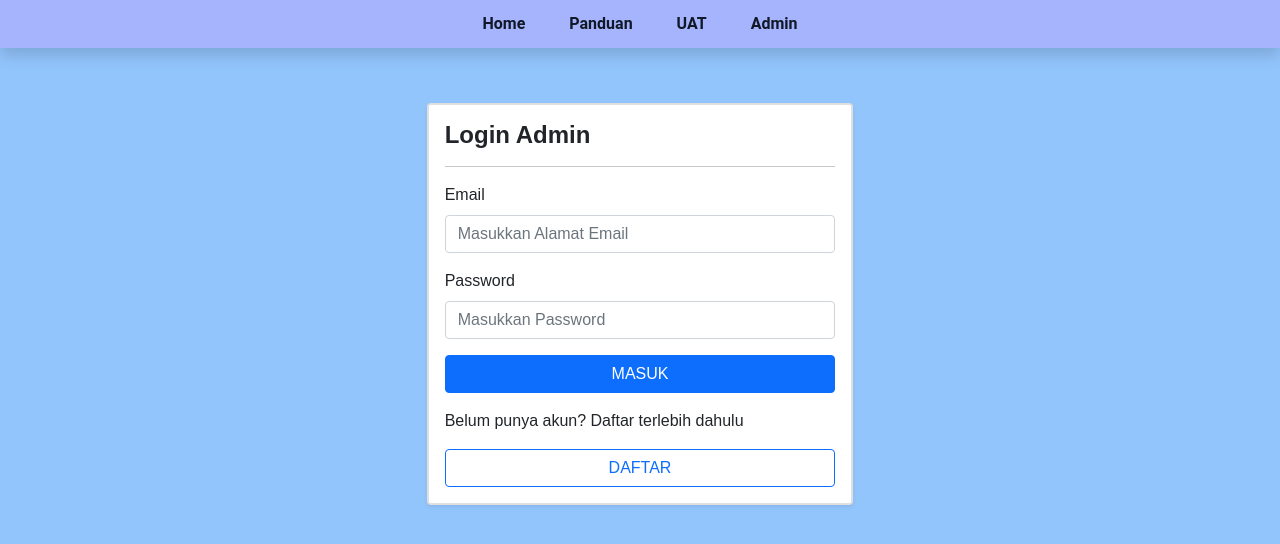
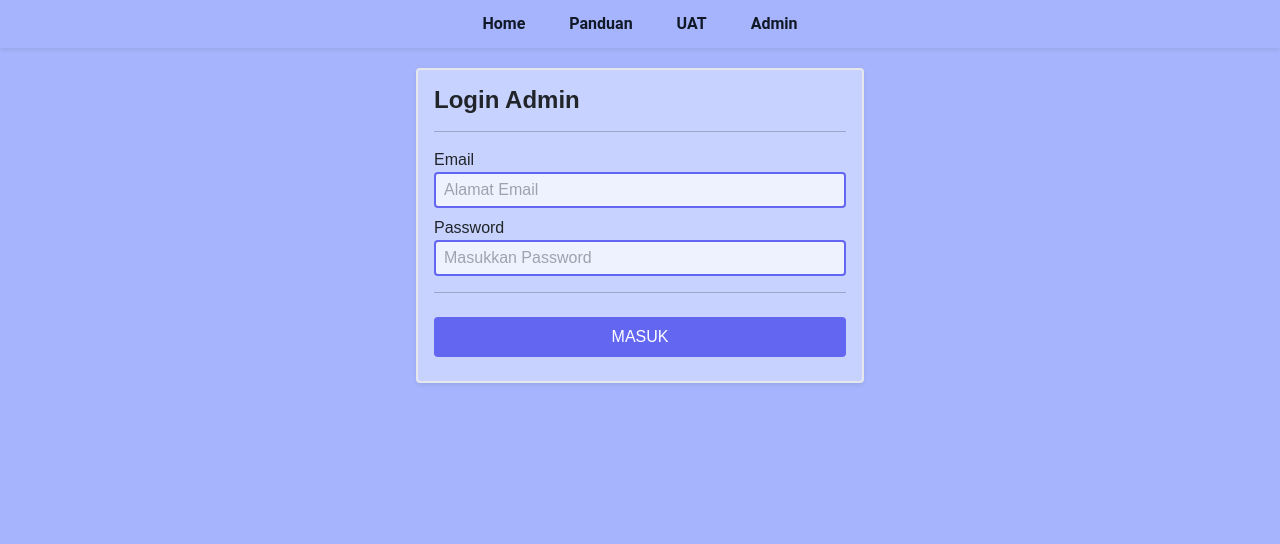
Before and after one commit to farendivaz/next-chatbot, a Next.js app: page /login in a window 1280 px wide. Shown: the top 544 px of the page. Built offline with nearby package versions, Linux system fonts and the light colour scheme.

Commit message:
Update Pages Styling

```diff
--- a/components/Navbar.js
+++ b/components/Navbar.js
@@ -8,7 +8,7 @@ export default function Navbar() {
         position:'sticky',
         top:'0px',
       }}
-      className='bg-indigo-300 flex justify-center m-0 py-1 px-0 top-0 shadow space-x-3 text-dark w-full z-10'
+      className='bg-indigo-300 flex justify-center m-0 py-1 px-0 top-0 shadow-sm space-x-3 text-dark w-full z-10'
     >
       {[
         ['Home', '/'],
--- a/pages/_app.js
+++ b/pages/_app.js
@@ -1,4 +1,6 @@
 import '../styles/globals.css'
+import 'bootstrap/dist/css/bootstrap.min.css';
+import 'bootstrap-icons/font/bootstrap-icons.css';
 
 function MyApp({ Component, pageProps }) {
   return <Component {...pageProps} />
--- a/pages/guide.js
+++ b/pages/guide.js
@@ -15,21 +15,22 @@ const AccordionBootstrap = ({eventKey,Title,Text}) => {
 
 export default function Guide () {
   return(
-    <div className='bg-blue-300 h-screen m-0 poppins'>
+    <div className='bg-indigo-300 h-screen m-0 poppins'>
 
       <HeadElement text={`Chatbot - guide`}/>
 
       <Navbar/>
 
+      <main style={{paddingTop:'20px'}}>
         <div
-        className='border-2 border-blue-300 hover:border-blue-600 mx-auto mt-0 mb-3 p-3 overflow-hidden rounded-lg hover:shadow-lg'
-        style={{paddingTop:'55px',maxWidth:'700px',width:'99%'}}
+          className='border-2 border-white hover:border-indigo-600 mx-auto my-0 p-3 overflow-hidden rounded-lg shadow-lg'
+          style={{maxWidth:'700px',width:'99%'}}
         >
-        <p className='my-1 font-bold text-blue-500 text-black' style={{fontSize:'20px'}}>
+          <p className='my-1 font-bold text-indigo-500 text-black' style={{fontSize:'20px'}}>
             Panduan Penggunaan Chatbot Sistem Pakar Skrining Penyakit Mata
           </p>
           <hr></hr>
-        <Accordion defaultActiveKey='0' className='border-2 border-blue-300 my-1 rounded hover:border-blue-600'>
+          <Accordion defaultActiveKey='0' className='border-2 border-indigo-300 my-1 rounded hover:border-indigo-600'>
             <AccordionBootstrap
               eventKey={"0"}
               Title = {(<p className='font-bold m-0'>Panduan Umum</p>)}
@@ -39,13 +40,13 @@ export default function Guide () {
                     <span className='font-bold text-primary'>Ketikkan : </span>
                     mulai,  tes,  test atau skrining pada input chat untuk{' '}
                     melakukan skrining penyakit mata atau klik tombol{' '}
-                  <span className='font-bold text-blue-500'>mulai</span> berwarna biru.
+                    <span className='font-bold text-indigo-500'>mulai</span> berwarna biru.
                   </p>
                   <p className='my-1'>
-                  <span className='font-bold text-blue-500'>Jawab </span>
+                    <span className='font-bold text-indigo-500'>Jawab </span>
                     setiap pertanyaan dengan{' '}
-                  <span className='font-bold text-blue-500'>y (ya)</span> atau{' '}
-                  <span className='font-bold text-blue-500'>t (tidak)</span> atau{' '}
+                    <span className='font-bold text-indigo-500'>y (ya)</span> atau{' '}
+                    <span className='font-bold text-indigo-500'>t (tidak)</span> atau{' '}
                     klik tombol ya atau tidak yang berwarna biru.
                   </p>
                 </div>
@@ -92,11 +93,11 @@ export default function Guide () {
               Text = {(
                 <div>
                   <p className='my-1'>
-                  Hasil skrining dari sistem pakar ini <span className='font-bold text-blue-500'>tidak bisa </span>
+                    Hasil skrining dari sistem pakar ini <span className='font-bold text-indigo-500'>tidak bisa </span>
                     dijadikan sebagai keputusan akhir diagnosis penyakit mata anda.
                   </p>
                   <p className='my-1'>
-                  Hasil skrining tersebut <span className='font-bold text-blue-500'>bisa </span>
+                    Hasil skrining tersebut <span className='font-bold text-indigo-500'>bisa </span>
                     anda gunakan untuk konsultasi dengan dokter spesialis mata untuk diagnosis lebih lanjut.
                   </p>
                 </div>
@@ -104,6 +105,7 @@ export default function Guide () {
             />
           </Accordion>
         </div>
+      </main>
     </div>
   )
 };
--- a/pages/login.js
+++ b/pages/login.js
@@ -1,7 +1,5 @@
 import React, { useState } from 'react';
-import 'bootstrap/dist/css/bootstrap.min.css';
-import 'bootstrap-icons/font/bootstrap-icons.css';
-import Head from 'next/head';
+import HeadElement from '../components/Head';
 import { useRouter } from 'next/router';
 import axios from 'axios';
 import Navbar from '../components/Navbar';
@@ -39,55 +37,52 @@ export default function Login() {
   }
 
   return (
-    <div className="bg-blue-300 h-screen poppins" >
+    <div className="bg-indigo-300 h-screen poppins" >
 
       <style jsx>{`
       `}</style>
 
-      <Head>
-        <title>Login Page</title>
-        <meta name='description' content='Generated by create next app' />
-        <link rel="icon" href="https://clipground.com/images/programming-logo-clipart-5.jpg"></link>
-      </Head>
+      <HeadElement text={`Login - Page`} />
 
       <Navbar/>
 
-      <main className='flex flex-col mt-0' style={{paddingTop:'55px'}}>
-        <div className="flex justify-center">
-          <div className='col-md-4'>
-            <div className='bg-blue-200 card border-2 rounded shadow-sm'>
-              <div className='card-body'>
+      <main className='my-0'
+        style={{paddingTop:'20px'}}
+      >
+        <div className='bg-indigo-200 border-2 mx-auto max-w-md p-3 rounded shadow-sm'>
           <h4 className='font-bold'>Login Admin</h4>
           <hr/>
           <form onSubmit={loginHandler}>
-                  <div className='mb-3'>
-                    <label className='form-label'>Email</label>
+            <div className='flex flex-col my-2'>
+              <label>Email</label>
               <input
                 type='email'
-                      className='form-control'
+                className='bg-indigo-50 border-2 border-indigo-500 hover:border-indigo-600 px-2 py-1 rounded text-black'
                 value={email}
                 onChange={(e) => {
                   setEmail(e.target.value);
                   setEmailValidation(true);
+                  setPasswordValidation(true);
                   setSend(false);
                   setError('');
                 }}
-                      placeholder='Masukkan Alamat Email'
+                placeholder='Alamat Email'
               />
             </div>
             {emailValidation === false && (
-                    <div className="alert alert-danger">
+              <div className="alert bg-red-200">
                 Email harus diisi
               </div>
             )}
-                  <div className='mb-3'>
-                    <label className='form-label'>Password</label>
+            <div className='flex flex-col my-2'>
+              <label>Password</label>
               <input
                 type='password'
-                      className='form-control'
+                className='bg-indigo-50 border-2 border-indigo-500 hover:border-indigo-600 px-2 py-1 rounded text-black'
                 value={password}
                 onChange={(e) => {
                   setPassword(e.target.value);
+                  setEmailValidation(true);
                   setPasswordValidation(true);
                   setSend(false);
                   setError('');
@@ -96,42 +91,33 @@ export default function Login() {
               />
             </div>
             {passwordValidation === false && (
-                    <div className="alert alert-danger">
+              <div className="alert bg-red-200">
                 Password harus diisi
               </div>
             )}
-                  <div className='d-grid gap-2'>
-                    <button onClick={loginHandler} type='submit' className='btn btn-primary'>
+            <hr/>
+            <button
+              className='bg-indigo-500 hover:bg-indigo-600 focus:ring focus:ring-indigo-200 text-white mx-auto my-2 px-4 py-2 rounded w-full'
+              onClick={loginHandler} type='submit'
+            >
               MASUK
             </button>
-                  </div>
             {send === true && (
-                    <div className="alert alert-info mt-3">
+              <div className="alert alert-info my-2">
                 Tunggu sebentar...
               </div>
             )}
             {error === 'Request failed with status code 409' && (
-                    <div className="alert alert-danger mt-3">
+              <div className="alert bg-red-200 my-2">
                 Email terdaftar, tapi password salah.
               </div>
             )}
             {error === 'Request failed with status code 500' && (
-                    <div className="alert alert-danger mt-3">
+              <div className="alert bg-red-200 my-2">
                 Maaf email tidak terdaftar.
               </div>
             )}
-                  <div className='mt-3'>
-                      <p>Belum punya akun? Daftar terlebih dahulu</p>
-                  </div>
-                  <div className='d-grid gap-2'>
-                    <button onClick={() => { router.push('/register') }} className='btn btn-outline-primary'>
-                      DAFTAR
-                    </button>
-                  </div>
           </form>
-              </div>
-            </div>
-          </div>
         </div>
       </main>
     </div>
--- a/pages/uat.js
+++ b/pages/uat.js
@@ -3,9 +3,9 @@ import Navbar from '../components/Navbar';
 
 export default function FormTesting () {
   return (
-    <div class='bg-blue-300 h-screen m-0 poppins'>
+    <div class='bg-indigo-300 h-screen m-0 poppins'>
 
-      <HeadElements text={`UAT - From`} />
+      <HeadElement text={`UAT - From`} />
 
       <Navbar/>
 
@@ -17,7 +17,7 @@ export default function FormTesting () {
           src='https://docs.google.com/forms/d/e/1FAIpQLSfMfIO_wa6TJKg5SrgadHuwDWlnNFDpk1P-PX1_vwHjumbLVg/viewform?embedded=true'
           height='3150'
           frameBorder='0'
-          className='mx-auto w-100'
+          className='mx-auto w-full'
         >Loading…
         </iframe>
       </div>
```
Lines whose indentation alone changed are shown as unchanged.
